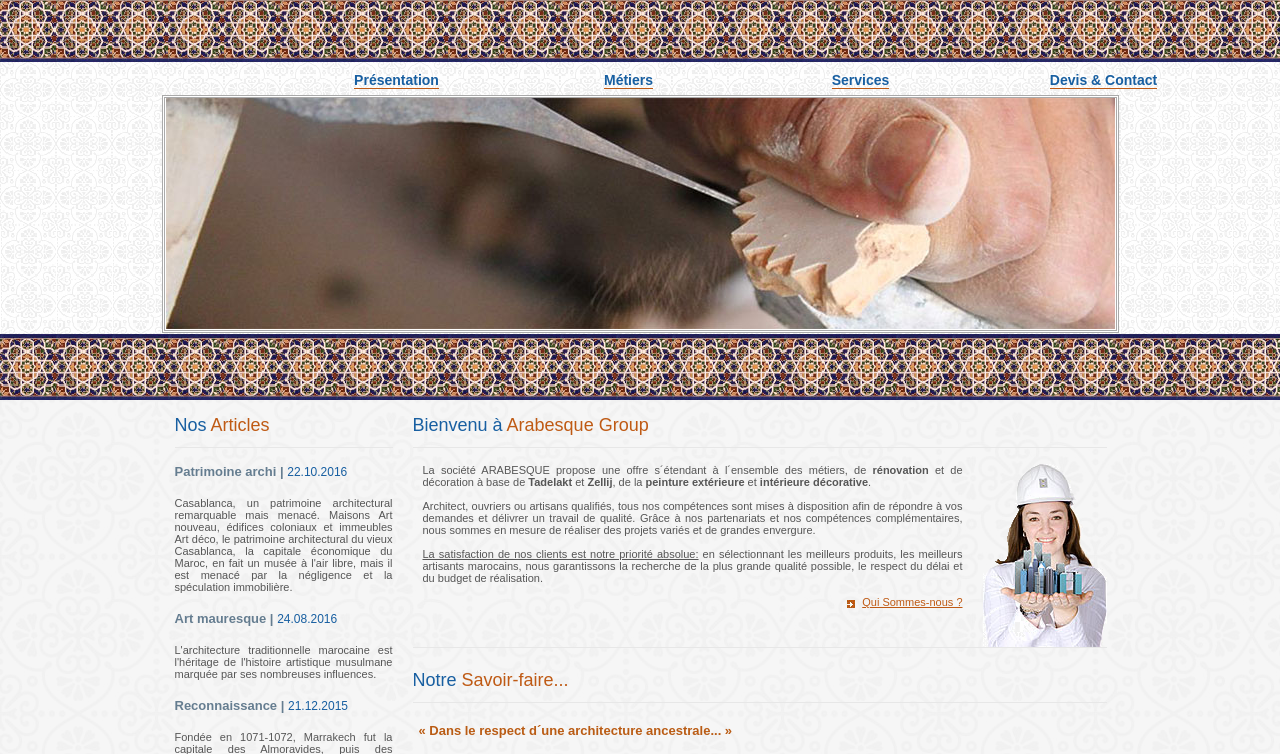
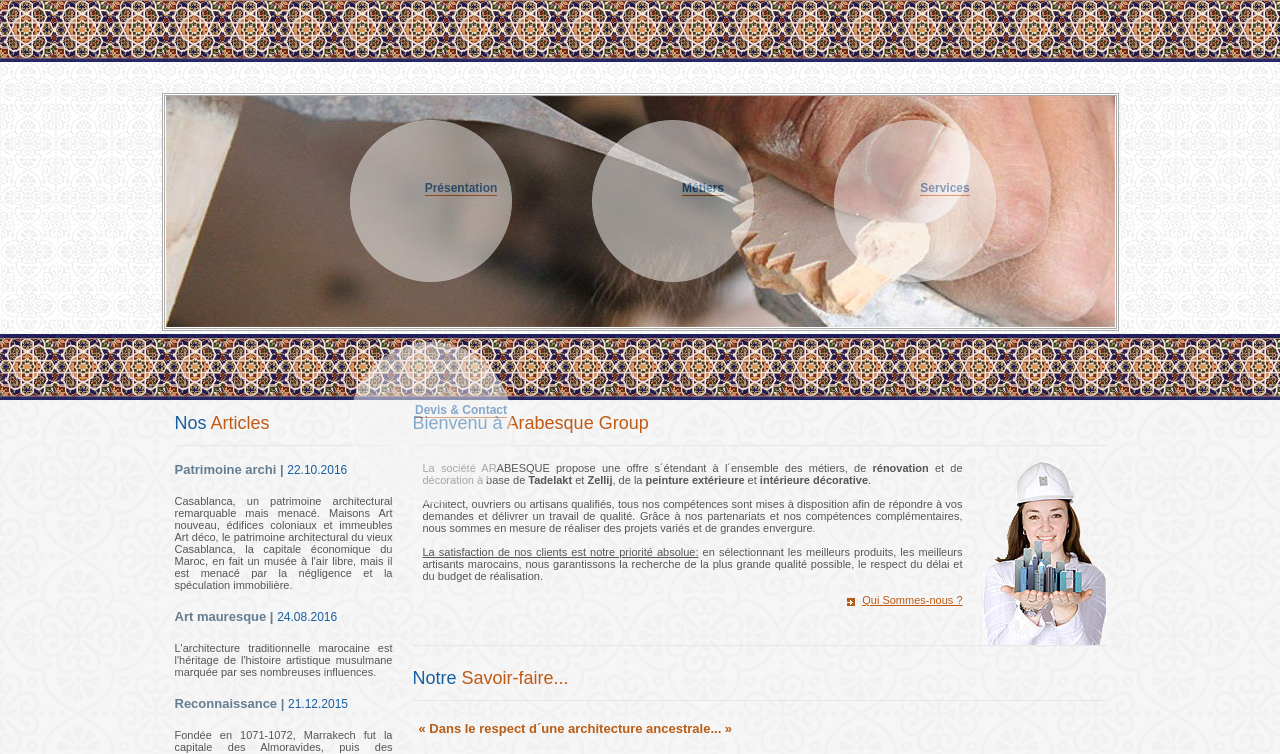
Before and after one commit to 504com/arabesque, a PHP site: page /index.php in a window 1280 px wide. Shown: the top 754 px of the page. Run offline with PHP 8.4, Linux system fonts and the light colour scheme; some libraries are stand-ins or nearby versions.

Commit message:
[menu config forme geometric]

```diff
--- a/stylesheet/style.css
+++ b/stylesheet/style.css
@@ -245,27 +245,36 @@ a:hover {
 }
 
 .mainmenu {
-	float:left; width:950px; height:32px;
+	float:left; width:950px; height:30px;
 	padding:0px 0px 0px 0px;
 }
 
 .mainmenu ul {
 	float:left; width:950px;
 	margin:0px 0px 0px 0px;
-	padding:65px 0px 0px 280px;
+	padding:70px 0px 0px 280px;
 }
 
 .mainmenu li {
-	display:block; float:left; width:231px;
+	display:block; float:left;
 	/*background:url(../images/menubg.jpg) left top repeat-x;*/
 	list-style:none; text-align:center;
-	padding: 7px 0px 0px 0px; height:203px;
-	margin: 0px 0px 0px 1px;
+	padding: 60px 0px 0px 60px;
+	margin: 50px 10px 10px 70px;
+	height: 100px;
+	width: 100px;
+	background: #F5F5F5;
+	border: 1px solid #ffffff;
+	opacity: 0.5;
+	border-radius: 100px;
 }
 
-.mainmenu li.last{width:253px;}
+.mainmenu li:hover{
+	background-color:#185FA1;
+}
+
 .mainmenu li a{
-	font-size:14px;
+	font-size:12px;
 	color:#185FA1;
 	border-bottom:1px solid #BF5A14;
 	font-weight:bold;
@@ -274,6 +283,7 @@ a:hover {
 
 .mainmenu li a:hover {
 	color: #BF5A14;
+	background: #eeeeee;
 	border-bottom:2px solid #BF5A14;
 	text-decoration:none;
 }
```
Also changed, not shown: header.php (indentation only).
